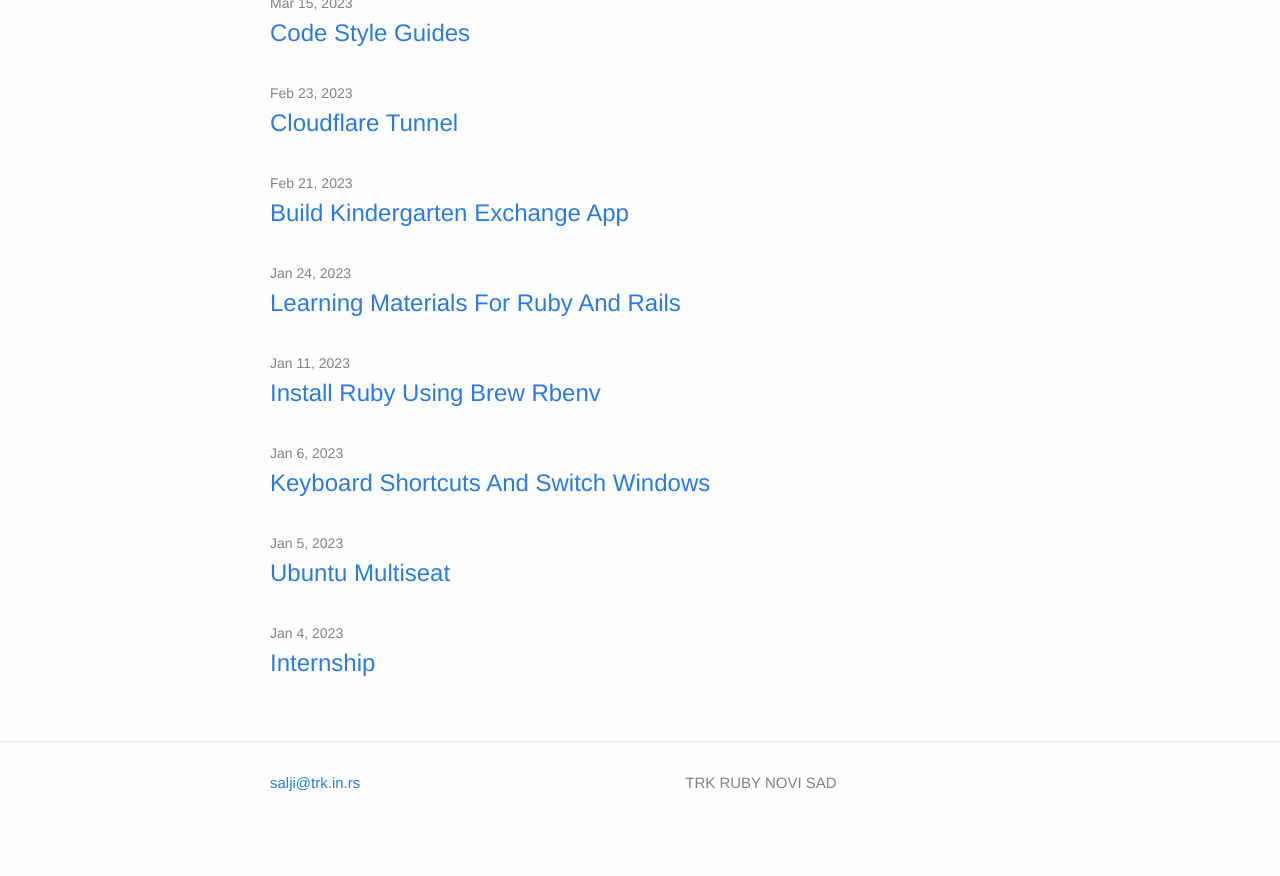
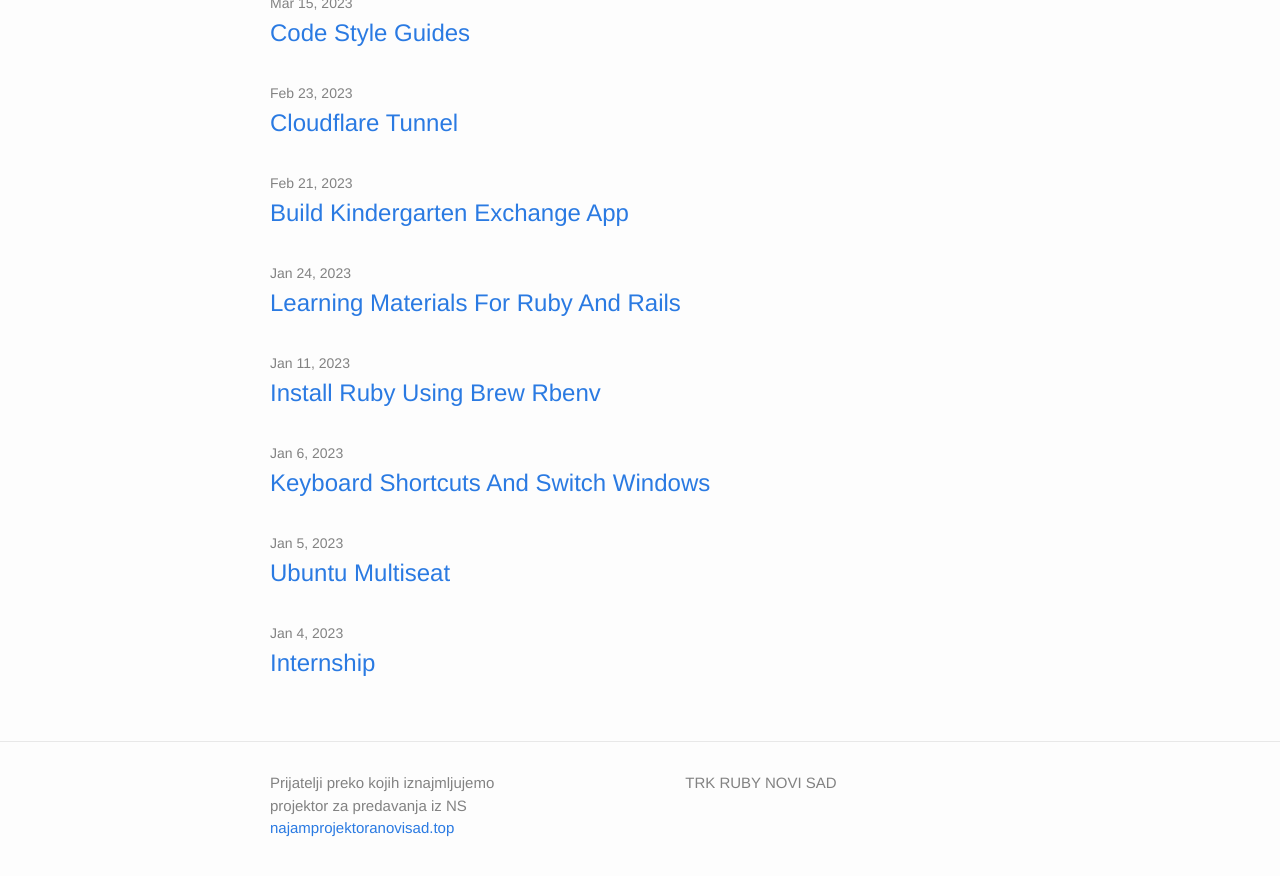
Before and after one commit to trkin/dev.trk.in.rs, a Jekyll site: the page built from index.html, in a window 1280 px wide and 900 px high, scrolled down 755 px. Shown: the top 876 px of the window. Built offline with Jekyll 4.4.1, drawn with Linux system fonts in a browser that asks for light colours; before the commit the page ends 1610 px from its top, so only the background shows below that.

Commit message:
Addlink to projektor

```diff
--- a/_includes/footer.html
+++ b/_includes/footer.html
@@ -4,9 +4,10 @@
 
     <div class="footer-col-wrapper">
       <div class="footer-col footer-col-1">
-        <ul class="contact-list">
-          <li><a href="mailto:{{ site.email }}">{{ site.email }}</a></li>
-        </ul>
+        <p>
+          Prijatelji preko kojih iznajmljujemo projektor za predavanja iz NS
+          <a href="https://najamprojektoranovisad.top">najamprojektoranovisad.top</a>
+        </p>
       </div>
 
       <div class="footer-col footer-col-2">
```
